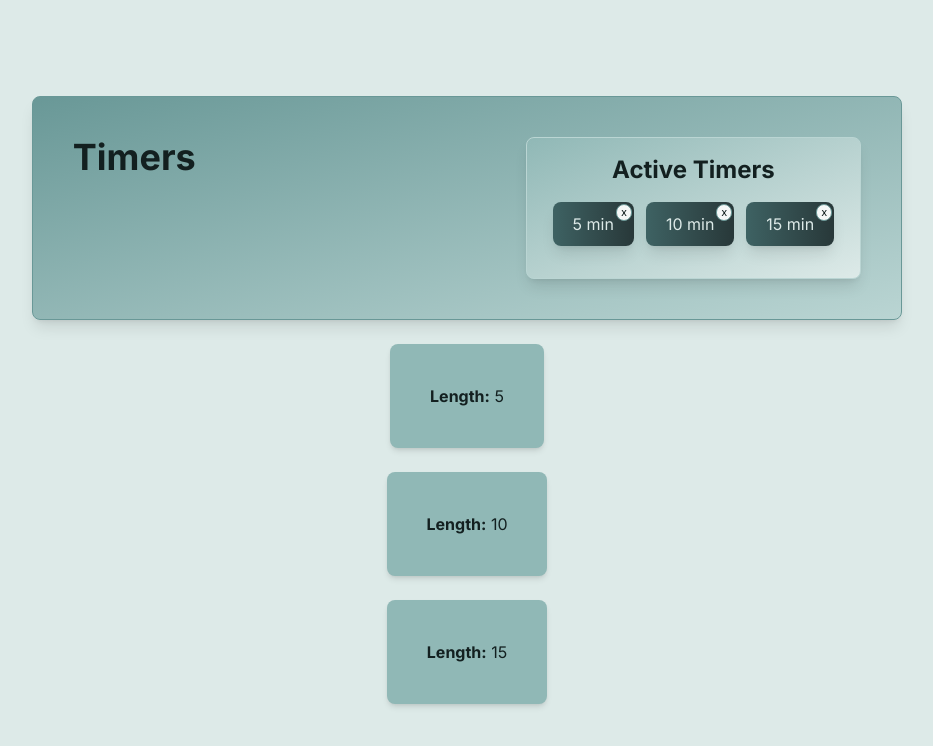
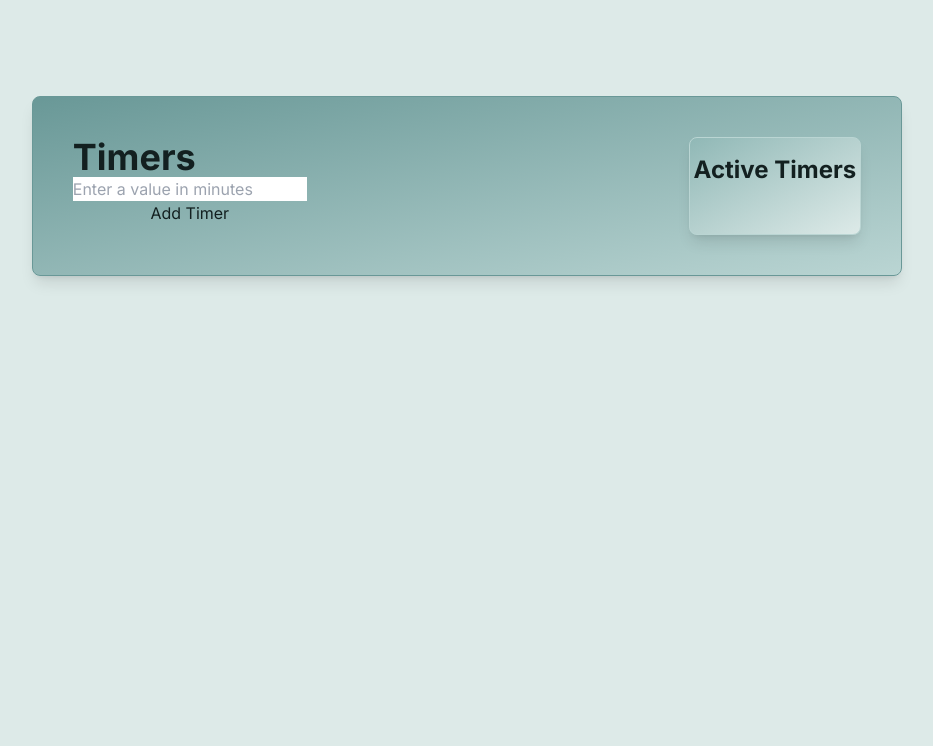
Before and after one commit to ColdWeatherBoyy/pt-timer, a Next.js app: page / in a window 1280 px wide. Shown: the top 746 px of the page, without its empty margins (173-1106 px from the left). Built offline with nearby package versions, Linux system fonts and the light colour scheme.

Commit message:
adds unstyled input, sorts timers

```diff
--- /dev/null
+++ b/app/components/Input.tsx
@@ -0,0 +1,17 @@
+"use client";
+
+import React from "react";
+
+interface InputProps {
+	placeholder: string;
+	value: string;
+	onChange: (e: React.ChangeEvent<HTMLInputElement>) => void;
+}
+
+const Input: React.FC<InputProps> = ({ placeholder, value, onChange }) => {
+	return (
+		<input type="string" placeholder={placeholder} value={value} onChange={onChange} />
+	);
+};
+
+export default Input;
--- a/app/page.tsx
+++ b/app/page.tsx
@@ -1,12 +1,14 @@
 "use client";
-import { useState } from "react";
+import { useState, useEffect, use } from "react";
 import DeletableListItem from "./components/DeletableListItem";
 import MainWrapper from "./components/MainWrapper";
 import Card from "./components/Card";
 import { CardColor, CardSize } from "./components/ComponentTypings";
+import Input from "./components/Input";
 
 export default function Home() {
-	const [timers, setTimers] = useState([5, 10, 15]);
+	const [timers, setTimers] = useState<number[]>([]);
+	const [newTimer, setNewTimer] = useState<string>("");
 
 	const removeTimer = (index: number) => {
 		const newTimers = [...timers];
@@ -14,10 +16,33 @@ export default function Home() {
 		setTimers(newTimers);
 	};
 
+	const addNewTimer = (value: number) => {
+		if (typeof value !== "number" || isNaN(value)) {
+			alert("That is not a valid number. Please try again.");
+		} else if (value < 0) {
+			alert("Positive values only, please.");
+		} else if (value > 120) {
+			alert("Only values 2 hours and below, please.");
+		} else {
+			const newTimers = [...timers, value];
+			newTimers.sort((a: number, b: number) => a - b);
+			setTimers(newTimers);
+		}
+		setNewTimer("");
+	};
+
 	return (
 		<MainWrapper>
 			<Card color={CardColor.medium} size={CardSize.large}>
-				<div className="text-4xl font-bold">Timers</div>
+				<div className="flex flex-col">
+					<div className="text-4xl font-bold">Timers</div>
+					<Input
+						placeholder="Enter a value in minutes"
+						value={newTimer}
+						onChange={(event) => setNewTimer(event.target.value)}
+					/>
+					<button onClick={() => addNewTimer(parseInt(newTimer))}>Add Timer</button>
+				</div>
 				<Card color={CardColor.light} size={CardSize.medium} column>
 					<div className="text-2xl font-bold text-center">Active Timers</div>
 					<div className="flex justify-center p-4">
@@ -34,8 +59,11 @@ export default function Home() {
 					</div>
 				</Card>
 			</Card>
-			{timers.map((timer) => (
-				<div className="flex justify-center bg-jade-300 rounded-lg shadow-md p-10">
+			{timers.map((timer, index) => (
+				<div
+					key={index}
+					className="flex justify-center bg-jade-300 rounded-lg shadow-md p-10"
+				>
 					<div>
 						<span className="font-bold">Length:</span> {timer}
 					</div>
```
